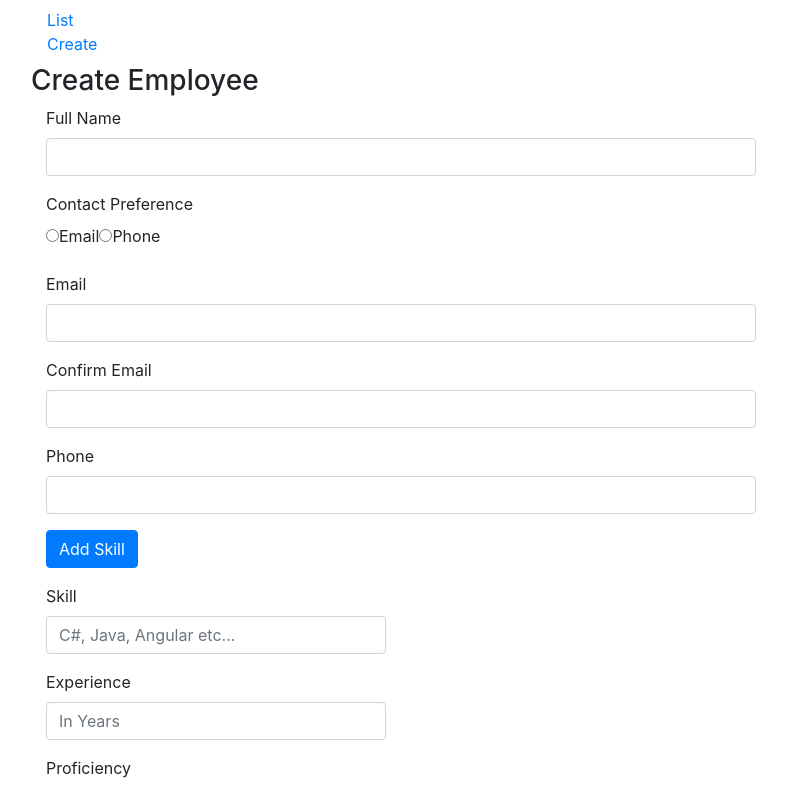
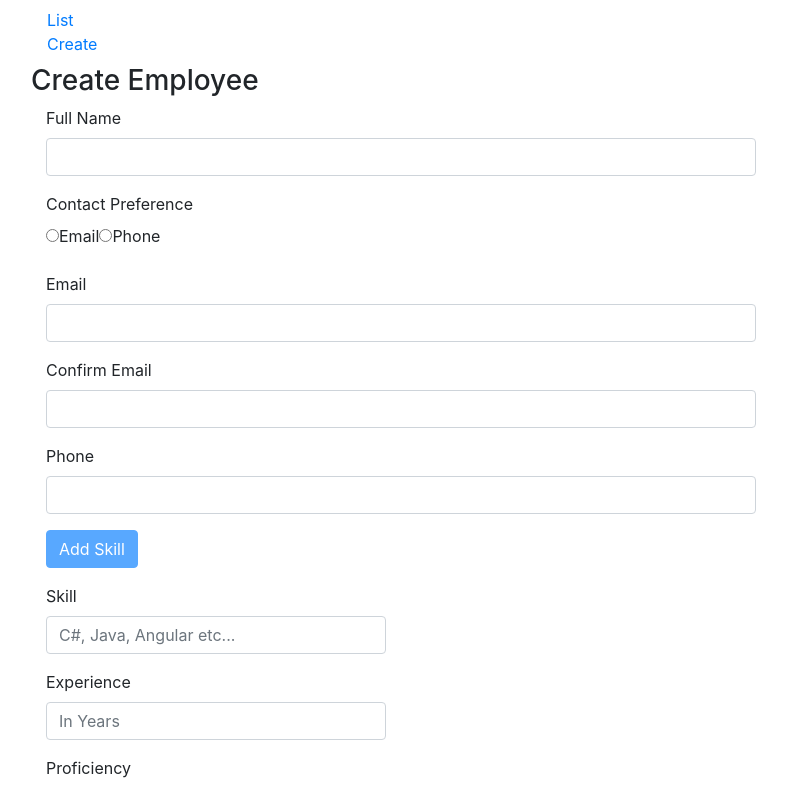
Before and after one commit to janeil/Angular6Project, an Angular app: page /create in a window 1280 px wide. Shown: the top 791 px of the page, without its empty margins (54-841 px from the left). Built offline with nearby package versions, Linux system fonts and the light colour scheme.

Commit message:
Video 24: Angular Formarray Validation

```diff
--- a/src/app/employee/create-employee.component.css
+++ b/src/app/employee/create-employee.component.css
@@ -0,0 +1,3 @@
+hr{
+    border: 1px solid silver;
+}
--- a/src/app/employee/create-employee.component.html
+++ b/src/app/employee/create-employee.component.html
@@ -69,7 +69,7 @@
       <div class="well">
       <div class="form-group">
         <div class="col-sm-offset-2 col-sm-4">
-          <button type="button" class="btn btn-primary" (click)="addSKillButtonClick()">
+          <button type="button" class="btn btn-primary" (click)="addSKillButtonClick()" [disabled]="employeeForm.get('skills').invalid">
             Add Skill
           </button>
         </div>
@@ -77,6 +77,7 @@
 
 
         <div formArrayName="skills" *ngFor="let skill of employeeForm.get('skills').controls; let i = index">
+          <hr *ngIf="i>0">
           <div [formGroupName]="i">
             <div class="form-group" [ngClass]="{'has-error': skill.get('skillName').invalid &&
                                                              skill.get('skillName').touched}">
```
